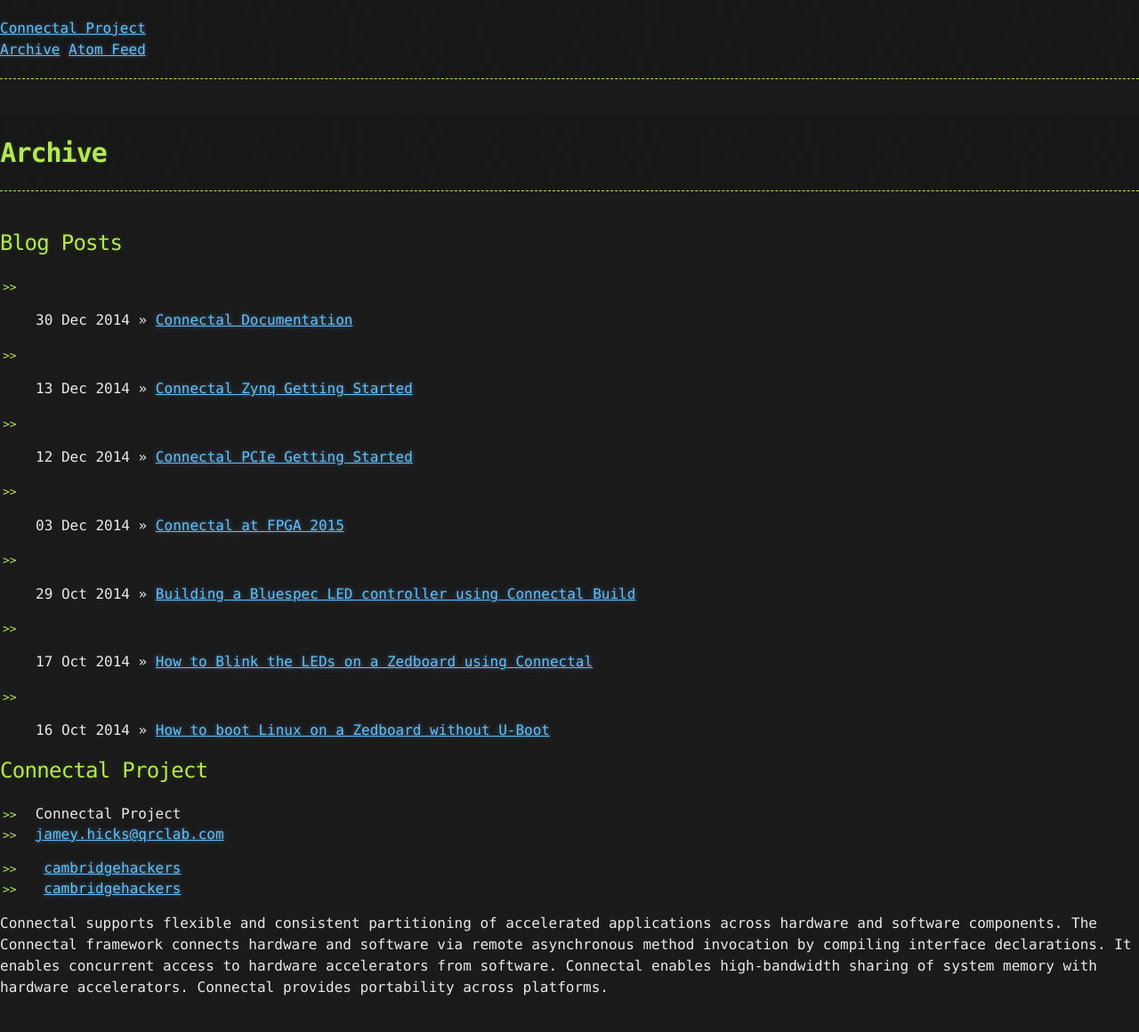
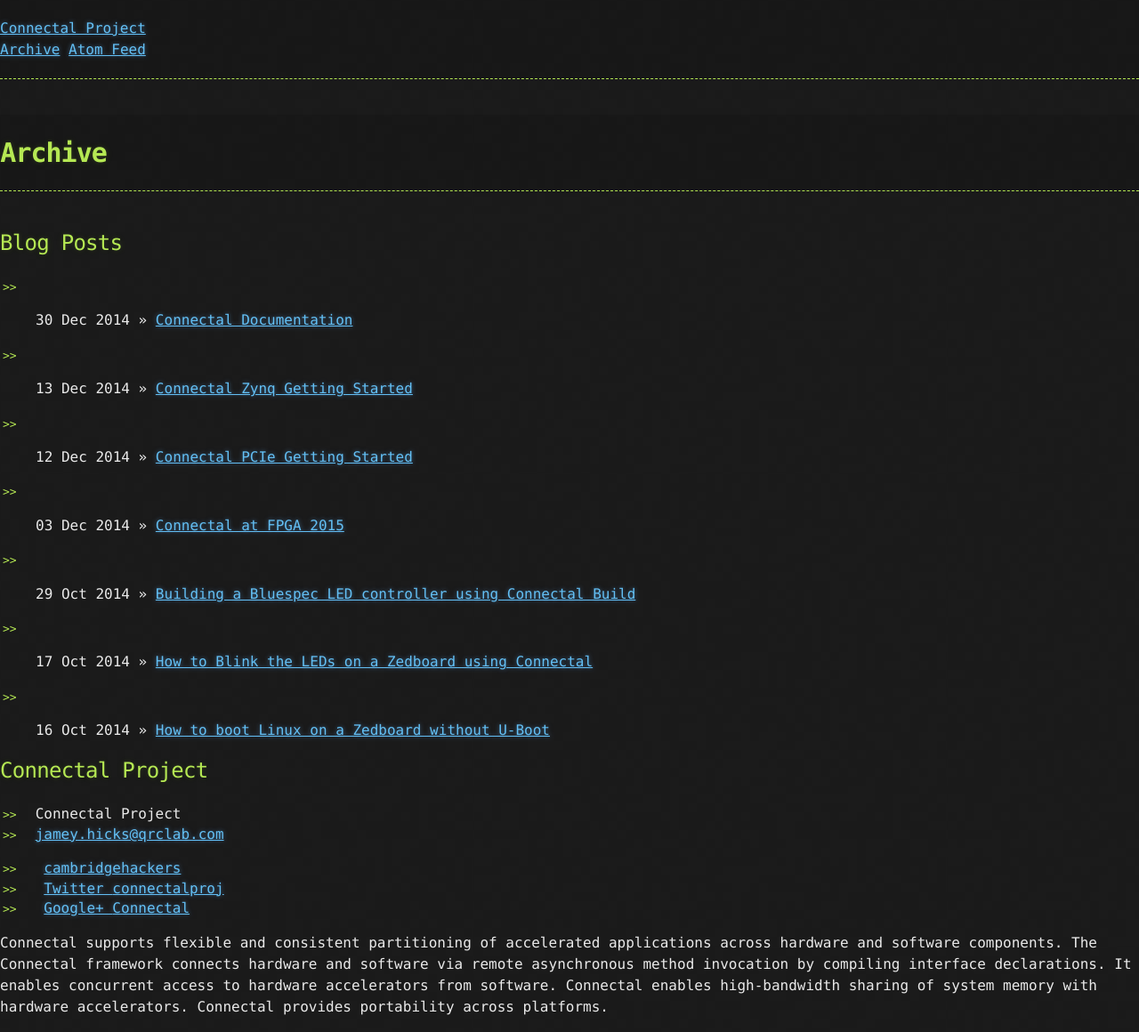
Before and after one commit to cambridgehackers/cambridgehackers.github.io, a Jekyll site: the page built from archive.md, in a window 1280 px wide. Shown: the whole page at 89% size. Built offline with Jekyll 4.4.1, drawn with Linux system fonts in a browser that asks for light colours; before the commit the page ends 1138 px from its top, so only the background shows below that.

Commit message:
added google+ link

```diff
--- a/_config.yml
+++ b/_config.yml
@@ -14,7 +14,9 @@
 url: "http://www.connectal.org" # the base hostname & protocol for your site
 archive: /archive
 feed: /atom.xml
-twitter_username: cambridgehackers
+googleplus_id: 117959521328494879184
+googleplus_username: Connectal
+twitter_username: connectalproj
 github_username:  cambridgehackers
 tag_page_layout: tag_page
 tag_page_dir: tag
--- a/_includes/footer.html
+++ b/_includes/footer.html
@@ -31,7 +31,18 @@
               <span class="icon  icon--twitter">
               </span>
 
-              <span class="username">{{ site.twitter_username }}</span>
+              Twitter <span class="username">{{ site.twitter_username }}</span>
+            </a>
+          </li>
+          {% endif %}
+
+          {% if site.googleplus_id %}
+          <li>
+            <a href="https://plus.google.com/{{ site.googleplus_id }}" rel="publisher">
+              <span class="icon  icon--googleplus">
+              </span>
+	      Google+
+              <span class="username">{{ site.googleplus_username }}</span>
             </a>
           </li>
           {% endif %}
```
